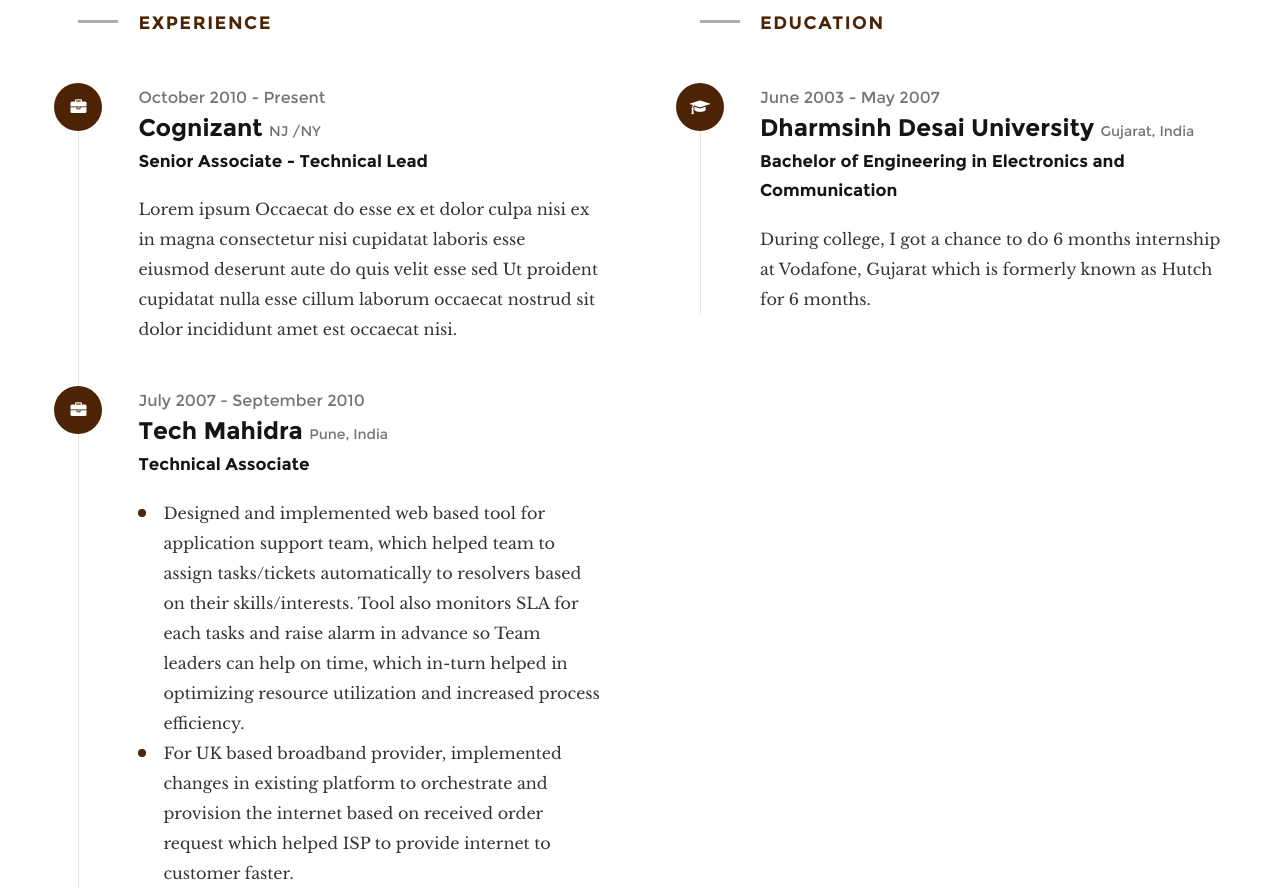
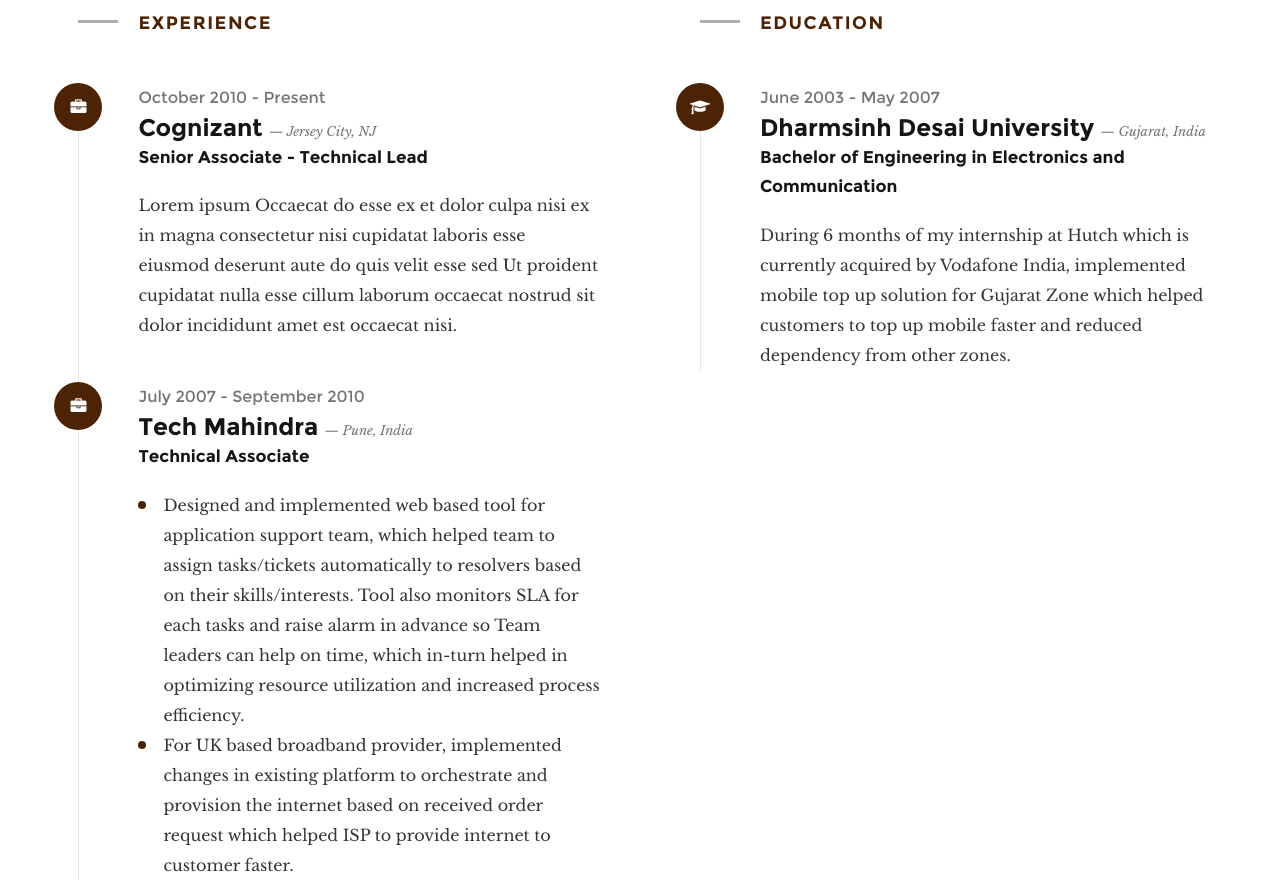
Before and after one commit to tarangbhavsar/tarangbhavsar.github.io, a plain HTML site: page index.html in a window 1280 px wide. Shown: the part 3528-4419 px from the top of the page. Drawn offline with Linux system fonts and the light colour scheme; files whose address does not match are found by name.

Commit message:
Initial commit

```diff
--- a/css/main.css
+++ b/css/main.css
@@ -2366,10 +2366,16 @@ header .header-logo a {
 }
 
 #credentials .timeline-header .timeframe-place {
-	font-family: "montserrat-regular", sans-serif;
-	font-size: 1.4rem;
+	font-family: "librebaskerville-italic", serif;
+	font-size: 1.3rem;
 	color: #757575;
 	margin-bottom: 0;
+	line-height: 1.615;
+	font-style: italic;
+}
+
+#credentials .timeline-header .timeframe-place:before {
+	content: "\2014 \0020";
 }
 
 #credentials .timeline-header h3 {
--- a/index.html
+++ b/index.html
@@ -223,7 +223,7 @@
 	   				</div>
 	   				<div class="timeline-header">
 	   					<p class="timeframe">October 2010 - Present</p>
-	   					<h3>Cognizant <b class="timeframe-place"> NJ /NY </b></h3>
+	   					<h3>Cognizant <b class="timeframe-place">Jersey City, NJ</b></h3>
 	   					<h4>Senior Associate - Technical Lead</h4>
 	   				</div>
 	   				<div class="timeline-content">
@@ -237,7 +237,7 @@
 	   				</div>
 	   				<div class="timeline-header">
 	   					<p class="timeframe">July 2007 - September 2010</p>
-	   					<h3>Tech Mahidra <b class="timeframe-place"> Pune, India</b></h3>
+	   					<h3>Tech Mahindra <b class="timeframe-place">Pune, India</b></h3>
 	   					<h4>Technical Associate</h4>
 	   				</div>
 	   				<div class="timeline-desc">
@@ -266,13 +266,13 @@
 	   				</div>
 	   				<div class="timeline-header">
 	   					<p class="timeframe">June 2003 - May 2007</p>
-	   					<h3>Dharmsinh Desai University <b class="timeframe-place"> Gujarat, India </b></h3>
+	   					<h3>Dharmsinh Desai University <b class="timeframe-place">Gujarat, India</b></h3>
 	   					<h4>Bachelor of Engineering in Electronics and Communication</h4>
 
 
 	   				</div>
 	   				<div class="timeline-content">
-	   					<p>During college, I got a chance to do 6 months internship at Vodafone, Gujarat which is formerly known as Hutch for 6 months. </p>
+	   					<p>During 6 months of my internship at Hutch which is currently acquired by Vodafone India, implemented mobile top up solution for Gujarat Zone which helped customers to top up mobile faster and reduced dependency from other zones.  </p>
 	   				</div>
 	   			</div> <!-- end timeline-block -->
 
```
